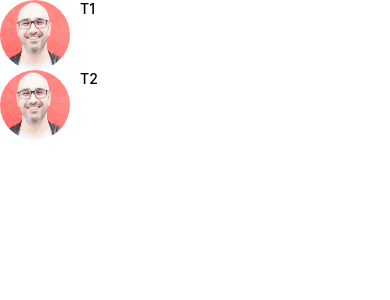
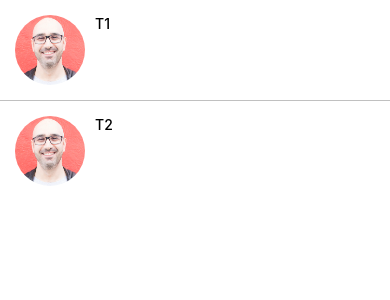
Before and after one commit to bdriggs/react-native-app, a React Native app: screen / in a window 390 px wide. Shown: the top 300 px of the page. Built offline with nearby package versions, Linux system fonts and the light colour scheme.

Commit message:
ListItem and ListItem separator done.

```diff
--- a/app/components/ListItem.js
+++ b/app/components/ListItem.js
@@ -18,6 +18,7 @@
 const styles = StyleSheet.create({
   container: {
     flexDirection: "row",
+    padding: 15,
   },
   image: {
     width: 70,
--- /dev/null
+++ b/app/components/ListItemSeparator.js
@@ -0,0 +1,17 @@
+import React from "react";
+import { View, StyleSheet } from "react-native";
+import colors from "../config/colors";
+
+function ListItemSeparator() {
+  return <View style={styles.separator} />;
+}
+
+const styles = StyleSheet.create({
+  separator: {
+    width: "100%",
+    height: 1,
+    backgroundColor: colors.light,
+  },
+});
+
+export default ListItemSeparator;
--- a/app/config/colors.js
+++ b/app/config/colors.js
@@ -4,4 +4,5 @@
   black: "#000",
   white: "#fff",
   medium: "#6e6969",
+  light: "#C0C0C0",
 };
--- a/app/screens/MessagesScreen.js
+++ b/app/screens/MessagesScreen.js
@@ -1,9 +1,11 @@
 import React from "react";
-import { FlatList, SafeAreaView, StyleSheet } from "react-native";
+import { FlatList, View, StyleSheet } from "react-native";
 import Constants from "expo-constants";
 
 import ListItem from "../components/ListItem";
 import Screen from "../components/Screen";
+import ListItemSeparator from "../components/ListItemSeparator";
+
 const messages = [
   {
     id: 1,
@@ -21,7 +23,7 @@
 
 function MessagesScreen(props) {
   return (
-    <SafeAreaView style={styles.screen}>
+    <Screen>
       <FlatList
         data={messages}
         keyExtractor={(message) => message.id.toString()}
@@ -32,8 +34,9 @@
             image={item.image}
           />
         )}
+        ItemSeparatorComponent={ListItemSeparator}
       />
-    </SafeAreaView>
+    </Screen>
   );
 }
 
```
